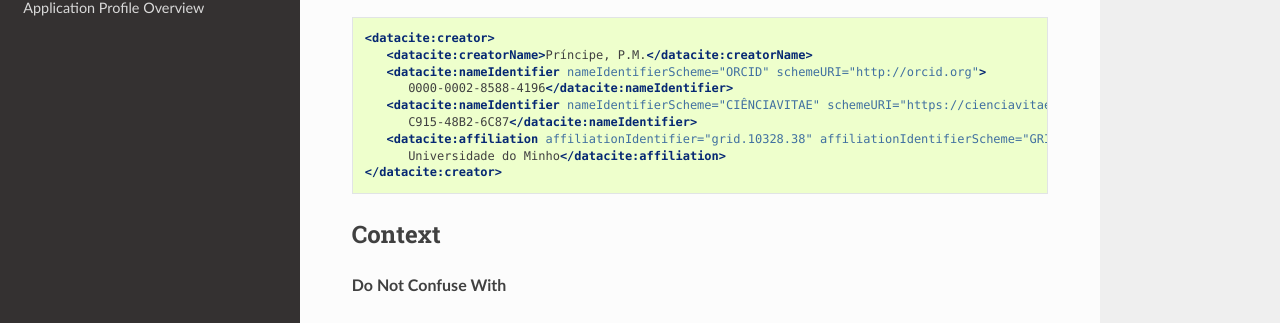
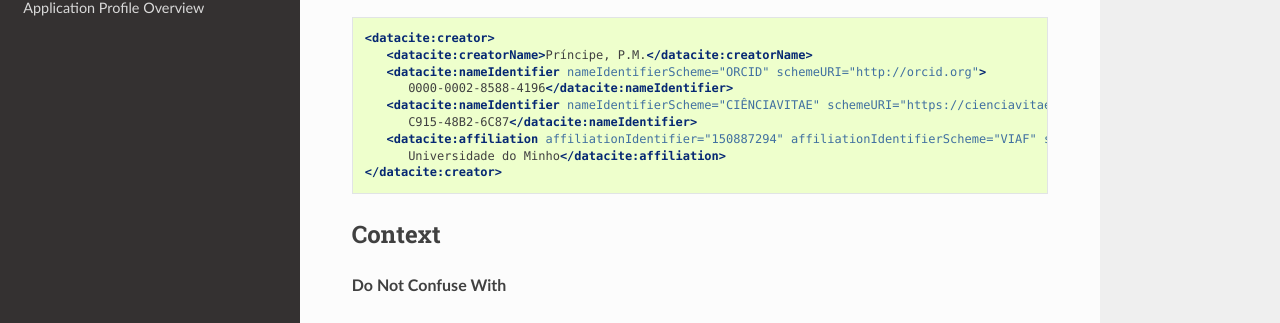
Before and after one commit to openaire/guidelines-data-archives, a Sphinx documentation site: the page built from docs/field_creator.rst, in a window 1280 px wide and 900 px high, scrolled down 3159 px. Shown: the part 183-506 px from the top of the window. Built offline with Sphinx 7.4.7 and the Read the Docs theme 2.0.0, drawn with Linux system fonts in a browser that asks for light colours; a script that is not in the unit is left out.

Commit message:
Update field_creator.rst

```diff
--- a/docs/field_creator.rst
+++ b/docs/field_creator.rst
@@ -179,7 +179,7 @@ With affiliation:
          0000-0002-8588-4196</datacite:nameIdentifier>
       <datacite:nameIdentifier nameIdentifierScheme="CIÊNCIAVITAE" schemeURI="https://cienciavitae.pt">
          C915-48B2-6C87</datacite:nameIdentifier>
-      <datacite:affiliation affiliationIdentifier="grid.10328.38" affiliationIdentifierScheme="GRID">
+      <datacite:affiliation affiliationIdentifier="150887294" affiliationIdentifierScheme="VIAF" schemeURI="https://viaf.org">
          Universidade do Minho</datacite:affiliation>
    </datacite:creator>
 
```
